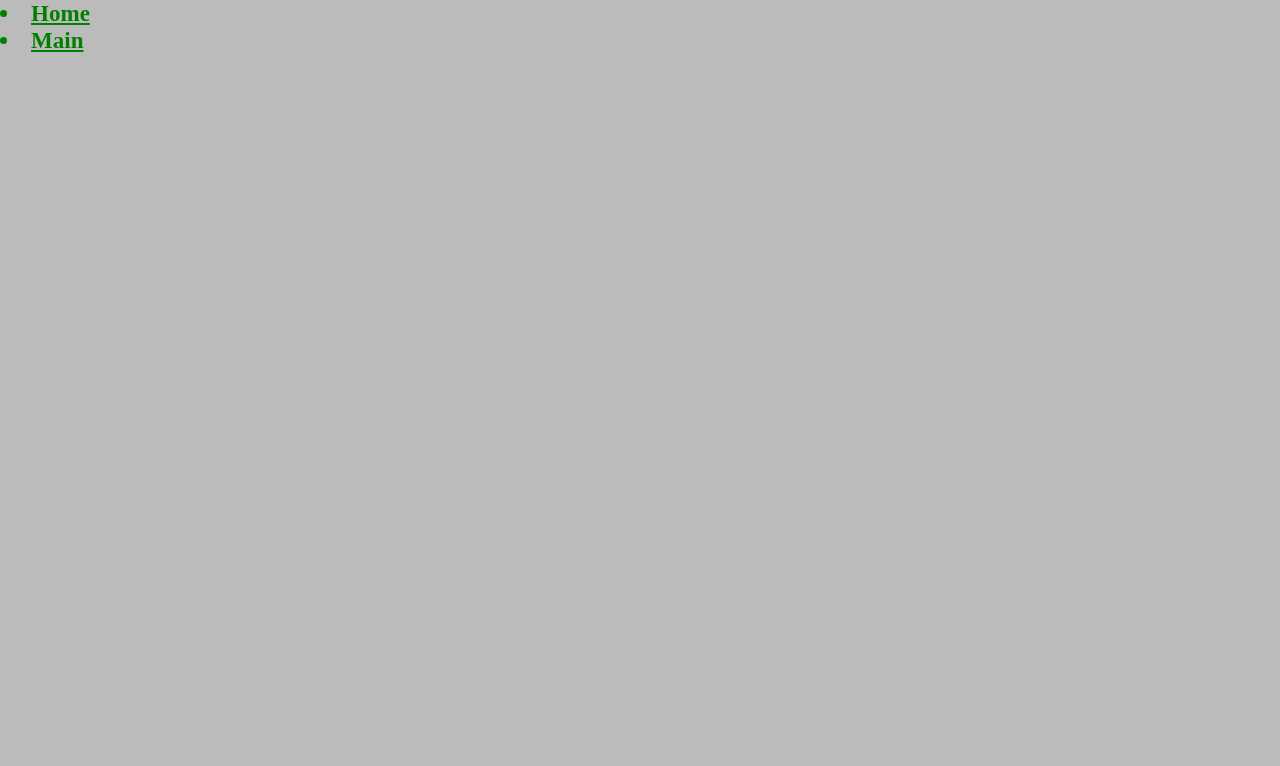
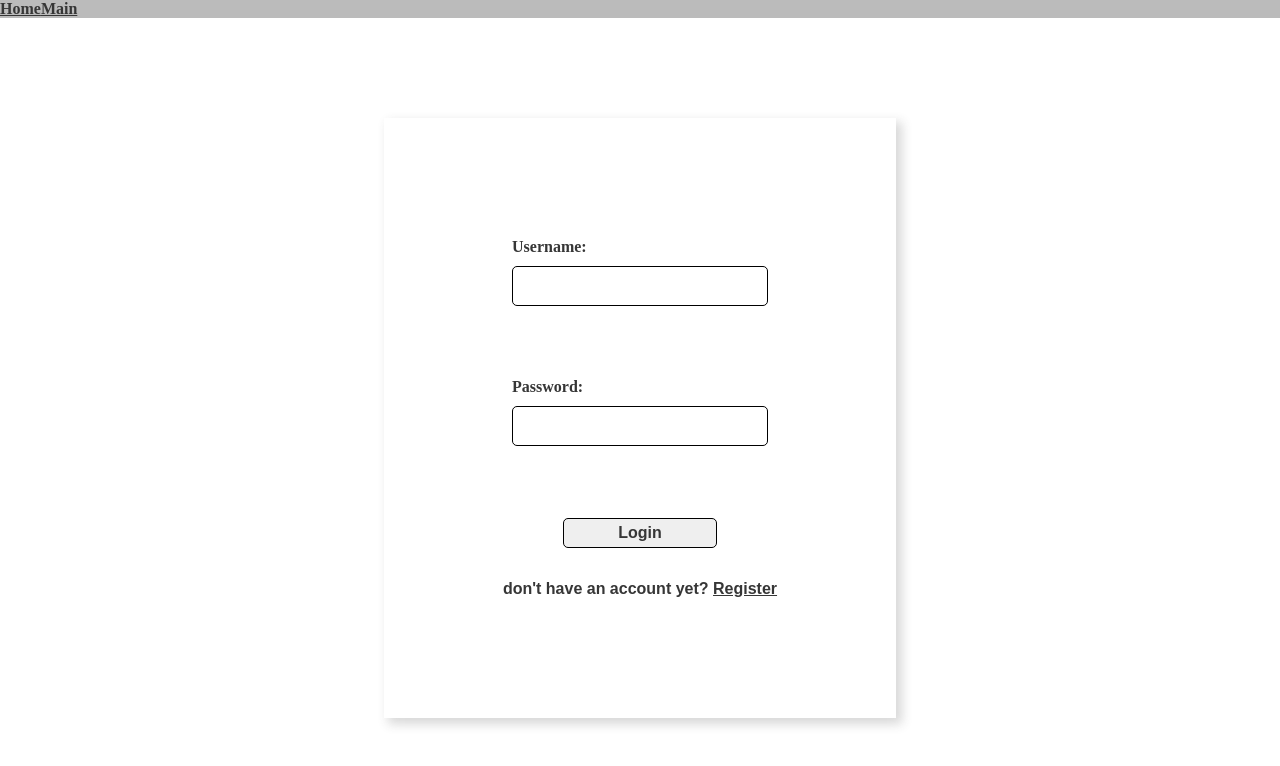
Before and after one commit to jjplaza-dev/Color_Match, a React (Vite) app: page /login in a window 1280 px wide. Before the commit this address had no page. Shown: the top 766 px of the page. Built offline with nearby package versions, Linux system fonts and the light colour scheme.

Commit message:
updated ui for login and register pages

```diff
--- a/src/App.jsx
+++ b/src/App.jsx
@@ -9,16 +9,13 @@ function App() {
     <>
       <nav>
         <ui>
-          <li>
-            <a href="/">Home</a>
-          </li>
-          <li>
-            <a href="/main">Main</a>
-          </li>
+          <a href="/login">Home</a>
+
+          <a href="/main">Main</a>
         </ui>
       </nav>
       <Routes>
-        <Route path="/" element={<LoginPage />}></Route>
+        <Route path="/login" element={<LoginPage />}></Route>
         <Route path="/main" element={<MainContent />}></Route>
         <Route path="/register" element={<RegisterPage />}></Route>
       </Routes>
--- a/src/Pages/LoginPage.jsx
+++ b/src/Pages/LoginPage.jsx
@@ -1,16 +1,49 @@
 import React from "react";
 import styles from "./LoginPage.module.css";
+import RegisterPage from "./RegisterPage";
 
 function LoginPage() {
+  let registered = false;
+  console.log(JSON.parse(localStorage.getItem("allAccounts")));
+  const check = () => {
+    console.log(
+      JSON.parse(localStorage.getItem("allAccounts")).allAccounts[0].username
+    );
+    JSON.parse(localStorage.getItem("allAccounts")).allAccounts.forEach((e) => {
+      if (document.getElementById("loginUsername").value == e.username) {
+        registered = true;
+        console.log("IN");
+      } else {
+        console.log("OUT");
+      }
+    });
+    console.log(registered);
+  };
+
   return (
-    <div>
-      <button style={styles.loginBtn}>
-        <a href="/main">Login</a>
-      </button>
-      <button style={styles.registerBtn}>
-        <a href="/register">Register</a>
-      </button>
-    </div>
+    <section className={styles.LoginPage}>
+      <div className={styles.loginPageBox}>
+        <div className={styles.usernameBox}>
+          <label>Username:</label>
+          <br />
+          <input id="loginUsername" />
+        </div>
+        <div className={styles.passwordBox}>
+          <label>Password:</label>
+          <br />
+          <input id="loginPassword" type="password" />
+        </div>
+        <button className={styles.loginBtn} onClick={check}>
+          <a>Login</a>
+        </button>
+        <button className={styles.registerBtn}>
+          <a href="/register" style={{ textDecoration: "none" }}>
+            don't have an account yet?{" "}
+          </a>
+          <a href="/register">Register</a>
+        </button>
+      </div>
+    </section>
   );
 }
 
--- a/src/Pages/LoginPage.module.css
+++ b/src/Pages/LoginPage.module.css
@@ -0,0 +1,73 @@
+.LoginPage {
+    width: 100%;
+    height: 100vh;
+    background-color: rgb(255, 255, 255);
+    display: flex;
+
+
+    .loginPageBox {
+        width: 40vw;
+        height: 75vh;
+        display: flex;
+        margin: auto;
+        flex-direction: column;
+        justify-content: center;
+        align-items: center;
+        box-sizing: border-box;
+        box-shadow: 5px 5px 10px 1px rgba(58, 58, 58, 0.2);
+
+        @media (min-width: 768px) and (max-width: 1124px) {width: 70vw; }
+        @media (max-width: 767px) { width: 90vw;}
+
+        * {
+            width: 100%;
+            margin: 2vh 0px;
+            box-sizing: border-box;
+        }
+        .loginBtn {
+            width: 30%;
+            padding: 5px;
+            box-sizing: border-box;
+            border-radius: 5px;
+            cursor: pointer;
+            border: 1px solid black;
+            transition: all 0.1s ease;
+        }
+        .loginBtn:hover {
+            background-color: rgb(187, 187, 187);
+        }
+        .registerBtn {
+            background-color: inherit;
+            border: 0;
+
+        }
+       .usernameBox {
+            width: 50%;
+
+            @media (min-width: 768px) and (max-width: 1124px) {width: 70%; }
+            @media (max-width: 767px) { width: 80%;}
+       }
+       .passwordBox{
+            width: 50%;
+
+            @media (min-width: 768px) and (max-width: 1124px) {width: 70%; }
+            @media (max-width: 767px) { width: 80%;}
+       }
+       input {
+        width: 100%;
+        margin: 10px 0px 40px 0px;
+        background-color: rgb(255, 255, 255);
+        padding: 10px;
+        border-radius: 5px;
+        font-weight: 700;
+        transition: all 0.1s ease-in;
+       border: 1px solid black;
+    }
+
+        input:focus {
+        outline: none;
+        background-color: rgb(245, 245, 245);
+        box-shadow: 5px 5px 5px 1px rgba(34, 34, 34, 0.3);
+    }
+    }
+}
--- a/src/Pages/RegisterPage.jsx
+++ b/src/Pages/RegisterPage.jsx
@@ -1,17 +1,84 @@
 import React from "react";
+import { useState, useEffect } from "react";
+import styles from "./RegisterPage.module.css";
 
 function RegisterPage() {
-  const registerAccount = () => {
-    console.log(document.getElementById("usernameInput").value);
+  const [allAccounts, setAllAccounts] = useState([]);
+  const [registerAcc, setRegisterAcc] = useState("");
+
+  const persistData = (thisAcc) => {
+    localStorage.setItem(
+      "allAccounts",
+      JSON.stringify({ allAccounts: thisAcc })
+    );
   };
+
+  const registerAccount = (user, pass) => {
+    const newAccs = [...allAccounts, { username: user, password: pass }];
+    setRegisterAcc((registerAcc) => [
+      ...registerAcc,
+      {
+        user: user,
+        pass: pass,
+      },
+    ]);
+    persistData(newAccs);
+    console.log(JSON.parse(localStorage.getItem("allAccounts")));
+  };
+  console.log(registerAcc);
+
+  const resetAll = () => {
+    setRegisterAcc("");
+    localStorage.setItem("allAccounts", "");
+  };
+
+  useEffect(() => {
+    if (!localStorage) {
+      return;
+    }
+    let localTodos = localStorage.getItem("allAccounts");
+    if (!localTodos) {
+      return;
+    }
+    localTodos = JSON.parse(localTodos).allAccounts;
+    setAllAccounts(localTodos);
+  }, []);
+
   return (
     <>
-      <label>Username: </label>
-      <input id="usernameInput" />
-      <label>Password: </label>
-      <input type="password" />
-      <a href="/">already have an account?</a>
-      <button onClick={registerAccount}>Register</button>
+      <section className={styles.RegisterPage}>
+        <div className={styles.registerPageBox}>
+          <div className={styles.usernameBox}>
+            <label>Username:</label>
+            <br />
+            <input id="usernameInput" />
+          </div>
+          <div className={styles.passwordBox}>
+            <label>Password:</label>
+            <br />
+            <input id="passwordInput" type="password" />
+          </div>
+
+          <button
+            onClick={() =>
+              registerAccount(
+                document.getElementById("usernameInput").value,
+                document.getElementById("passwordInput").value
+              )
+            }
+            className={styles.registerBtn}
+          >
+            Register
+          </button>
+
+          <button className={styles.loginBtn}>
+            <a href="/login" style={{ textDecoration: "none" }}>
+              already have an account?
+            </a>
+            <a href="/login">Login</a>
+          </button>
+        </div>
+      </section>
     </>
   );
 }
--- a/src/Pages/RegisterPage.module.css
+++ b/src/Pages/RegisterPage.module.css
@@ -0,0 +1,77 @@
+.RegisterPage {
+    width: 100%;
+    height: 100vh;
+    background-color: rgb(255, 255, 255);
+    display: flex;
+
+    .registerPageBox {
+        width: 40vw;
+        height: 75vh;
+        display: flex;
+        margin: auto;
+        flex-direction: column;
+        justify-content: center;
+        align-items: center;
+        box-sizing: border-box;
+        box-shadow: 5px 5px 10px 1px rgba(58, 58, 58, 0.2);
+
+        @media (min-width: 768px) and (max-width: 1124px) {width: 70vw; }
+        @media (max-width: 767px) { width: 90vw;}
+
+        * {
+            width: 100%;
+            margin: 2vh 0px;
+            box-sizing: border-box;
+        }
+        .registerBtn {
+            width: 30%;
+            padding: 5px;
+            box-sizing: border-box;
+            border-radius: 5px;
+            cursor: pointer;
+            border: 1px solid black;
+            transition: all 0.1s ease;
+        }
+        .loginBtn {
+            background-color: inherit;
+            border: 0;
+        }
+        .usernameBox {
+            width: 50%;
+            @media (min-width: 768px) and (max-width: 1124px) {width: 70%; }
+            @media (max-width: 767px) { width: 80%;}
+        }
+        .passwordBox {
+            width: 50%;
+            @media (min-width: 768px) and (max-width: 1124px) {width: 70%; }
+            @media (max-width: 767px) { width: 80%;}
+        }
+        input {
+            width: 100%;
+            margin: 10px 0px 40px 0px;
+            background-color: rgb(255, 255, 255);
+            padding: 10px;
+            border-radius: 5px;
+            font-weight: 700;
+            transition: all 0.1s ease-in;
+           border: 1px solid black;
+        }
+
+            input:focus {
+            outline: none;
+            background-color: rgb(245, 245, 245);
+            box-shadow: 5px 5px 5px 1px rgba(34, 34, 34, 0.3);
+        }
+
+        a {
+            margin: auto;
+        }
+    }
+}
+
+.resetBtn {
+    width: 100px;
+
+    position: fixed;
+    bottom: 0px;
+}
--- a/src/index.css
+++ b/src/index.css
@@ -1,12 +1,27 @@
+/*
+
+        @media (min-width: 768px) and (max-width: 1124px) { width: 70%; }
+        @media (max-width: 767px) {  width: 90%;}
+
+*/
+
+
+
 * {
-  font-size: 1.2rem;
+  font-size: 1rem;
   margin: 0;
   font-weight: 900;
-  color: green;
+  color: rgb(54, 54, 54);
 }
 
 body {
   width: 100%;
   height: 100%;
   background-color: rgb(187, 187, 187);
+  overflow: hidden;
 }
+
+button {
+  margin: 0 0;
+  padding: 0px;
+}
```
Also changed, not shown: src/Main/LocalStorage.jsx (added), src/Main/localStorage.js (deleted).
